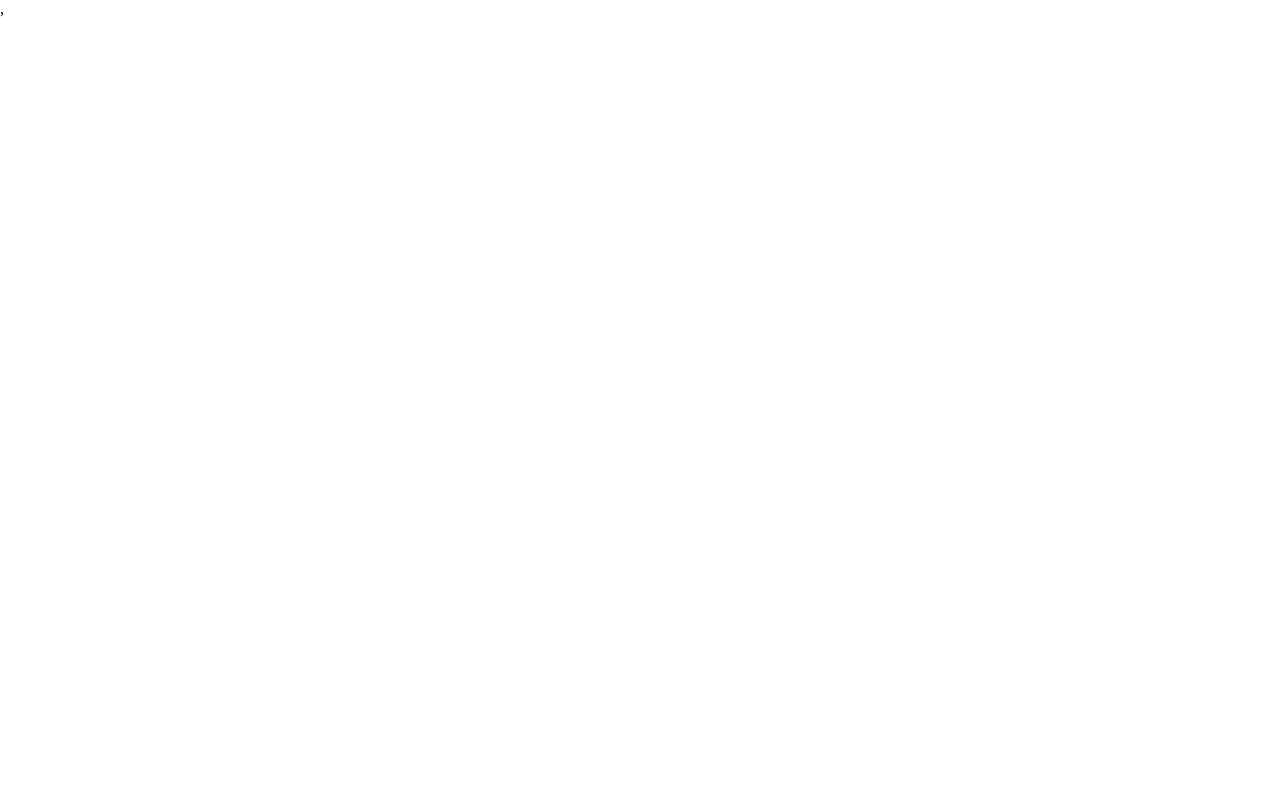
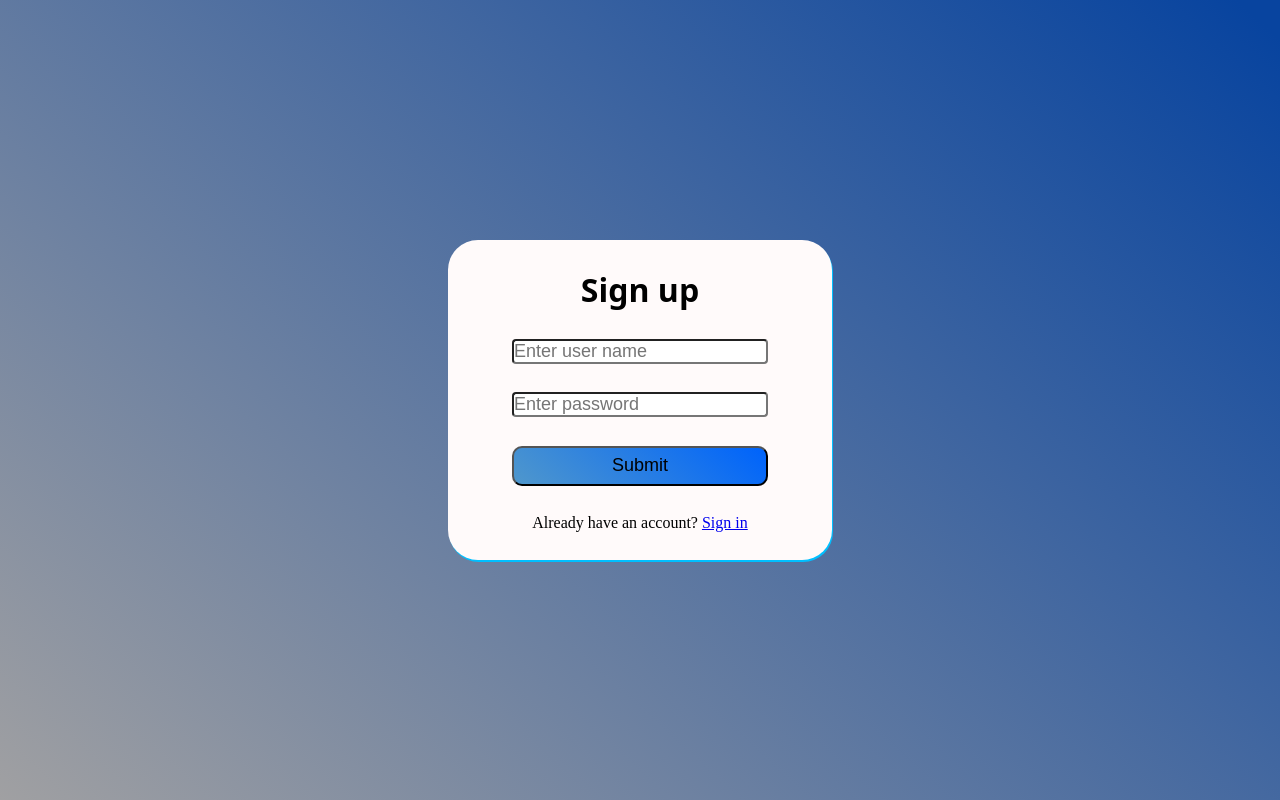
Before and after one commit to DavidGolubev1/HakatonProject, a React (Vite) app: page /Userpage/register in a window 1280 px wide. Built offline with nearby package versions, Linux system fonts and the light colour scheme.

Commit message:
made-login

```diff
--- a/src/App.jsx
+++ b/src/App.jsx
@@ -17,8 +17,8 @@ function App() {
         <Route path='VoulnterringPage/:id' element={<VolunteeringPage />}></Route>
       </Route>
       <Route path='Userpage' element={<Userpage />}>
+        <Route path="register" element={<Register />}></Route>
         <Route path='Login' element={<Login />}></Route>
-        <Route path='Register' element={<Register />}></Route>
       </Route>
     </Routes>
   )
--- a/src/Components/Login.jsx
+++ b/src/Components/Login.jsx
@@ -1,9 +1,22 @@
+import { Link } from "react-router-dom";
 import "./../Style/login.css"
 
 function Login(){
     return(
         <div id="login-page">
-
+            <h1>Login</h1>
+            <div id="login-name">
+                <input placeholder="Enter user name" id="login-password-input" type="text" />
+            </div>
+            <div id="login-password">
+                <input placeholder="Enter password" id="login-password-input" type="text" />
+            </div>
+            <div id="login-button">
+                <button id="login-button-submit">Submit</button>
+            </div>
+            <div id="login-to-sign-up">
+                Dont have an account? <Link to={"/userpage/register"}>Sign up</Link>
+            </div>
         </div>
     );
 };
--- a/src/Components/Register.jsx
+++ b/src/Components/Register.jsx
@@ -1,9 +1,38 @@
+import { Link } from "react-router-dom";
 import "./../Style/Register.css"
+import { useState } from "react";
 
-function Register (){
-    return(
+function Register() {
+    const [registedName , setRegistedName]=useState("")
+    const [registedPassword , setRegistedPassword]=useState("")
+
+    // function checkAndSign (){
+    //     if(registedName.length>3){
+    //         if(registedPassword>4){
+
+    //         } else {
+    //             alert()
+    //         }
+    //     } else{
+    //         alert()
+    //     }
+    // }
+
+    return (
         <div id="register-page">
-
+            <h1>Sign up</h1>
+            <div id="register-name">
+                <input onChange={()=>setRegistedName(event.target.value)} placeholder="Enter user name" id="register-password-input" type="text" />
+            </div>
+            <div id="register-password">
+                <input onChange={()=>setRegistedPassword(event.target.value)} placeholder="Enter password" id="register-password-input" type="text" />
+            </div>
+            <div id="register-button">
+                <button id="register-button-submit">Submit</button>
+            </div>
+            <div id="register-to-sign-up">
+                Already have an account? <Link to={"/userpage/Login"}>Sign in</Link>
+            </div>
         </div>
     );
 };
--- a/src/Components/Userpage.jsx
+++ b/src/Components/Userpage.jsx
@@ -1,8 +1,12 @@
+import { Outlet } from "react-router-dom";
 import "./../Style/Userpage.css"
-function Userpage (){
-    return(
+
+function Userpage() {
+    return (
         <div id="user-page">
-
+            <div id="user-page-outlet">
+                <Outlet />
+            </div>
         </div>
     )
 }
--- a/src/Style/Register.css
+++ b/src/Style/Register.css
@@ -1,5 +1,60 @@
-*{
+* {
     margin: 0;
     padding: 0;
     box-sizing: border-box;
 }
+
+#register-page {
+    width: 100%;
+    height: 100%;
+    background-color: snow;
+    border-radius: 30px;
+    display: flex;
+    justify-content: space-evenly;
+    align-items: center;
+    flex-direction: column;
+    box-shadow: 1px 2px deepskyblue;
+}
+
+#register-page h1 {
+    font-weight: bolder;
+    font-family: system-ui;
+    ;
+}
+
+#register-name input {
+    width: 20vw;
+    font-size: large;
+    border-radius: 4px;
+}
+
+#register-password input {
+    width: 20vw;
+    font-size: large;
+    border-radius: 4px;
+}
+
+#register-button {
+    display: block;
+
+}
+
+#register-button-submit {
+    border-radius: 10px;
+    font-size: large;
+    width: 20vw;
+    height: 5vh;
+    transition: all 0.5s;
+    background: rgb(79, 151, 204);
+    background: linear-gradient(42deg, rgba(79, 151, 204, 1) 0%, rgba(0, 100, 251, 1) 98%);
+}
+
+#register-button-submit:hover {
+    border-radius: 10px;
+    font-size: large;
+    box-shadow: 3px 3px blue;
+    width: 21vw;
+    height: 6vh;
+    background: rgb(79, 151, 204);
+    background: linear-gradient(42deg, rgba(79, 151, 204, 1) 0%, rgba(0, 100, 251, 1) 98%);
+}
--- a/src/Style/Userpage.css
+++ b/src/Style/Userpage.css
@@ -1,5 +1,21 @@
-*{
+* {
     margin: 0;
     padding: 0;
     box-sizing: border-box;
 }
+
+#user-page {
+    display: flex;
+    justify-content: center;
+    align-items: center;
+    flex-direction: column;
+    background: rgb(160, 160, 162);
+    background: linear-gradient(42deg, rgba(160, 160, 162, 1) 0%, rgba(8, 68, 159, 1) 98%);
+    width: 100%;
+    height: 100vh;
+}
+
+#user-page-outlet {
+    width: 30vw;
+    height: 40vh;
+}
--- a/src/Style/login.css
+++ b/src/Style/login.css
@@ -0,0 +1,60 @@
+* {
+    margin: 0;
+    padding: 0;
+    box-sizing: border-box;
+}
+
+#login-page {
+    width: 100%;
+    height: 100%;
+    background-color: snow;
+    border-radius: 30px;
+    display: flex;
+    justify-content: space-evenly;
+    align-items: center;
+    flex-direction: column;
+    box-shadow: 1px 2px deepskyblue;
+}
+
+#login-page h1 {
+    font-weight: bolder;
+    font-family: system-ui;
+    ;
+}
+
+#login-name input {
+    width: 20vw;
+    font-size: large;
+    border-radius: 4px;
+}
+
+#login-password input {
+    width: 20vw;
+    font-size: large;
+    border-radius: 4px;
+}
+
+#login-button {
+    display: block;
+
+}
+
+#login-button-submit {
+    border-radius: 10px;
+    font-size: large;
+    width: 20vw;
+    height: 5vh;
+    transition: all 0.5s;
+    background: rgb(79, 151, 204);
+    background: linear-gradient(42deg, rgba(79, 151, 204, 1) 0%, rgba(0, 100, 251, 1) 98%);
+}
+
+#login-button-submit:hover {
+    border-radius: 10px;
+    font-size: large;
+    box-shadow: 3px 3px blue;
+    width: 21vw;
+    height: 6vh;
+    background: rgb(79, 151, 204);
+    background: linear-gradient(42deg, rgba(79, 151, 204, 1) 0%, rgba(0, 100, 251, 1) 98%);
+}
--- a/src/main.jsx
+++ b/src/main.jsx
@@ -7,6 +7,6 @@ ReactDOM.createRoot(document.getElementById('root')).render(
   <BrowserRouter>
     <React.StrictMode>
       <App />
-    </React.StrictMode>,
+    </React.StrictMode>
   </BrowserRouter>
 )
```
Also changed, not shown: src/Users.json (added, +16 -0 lines).
